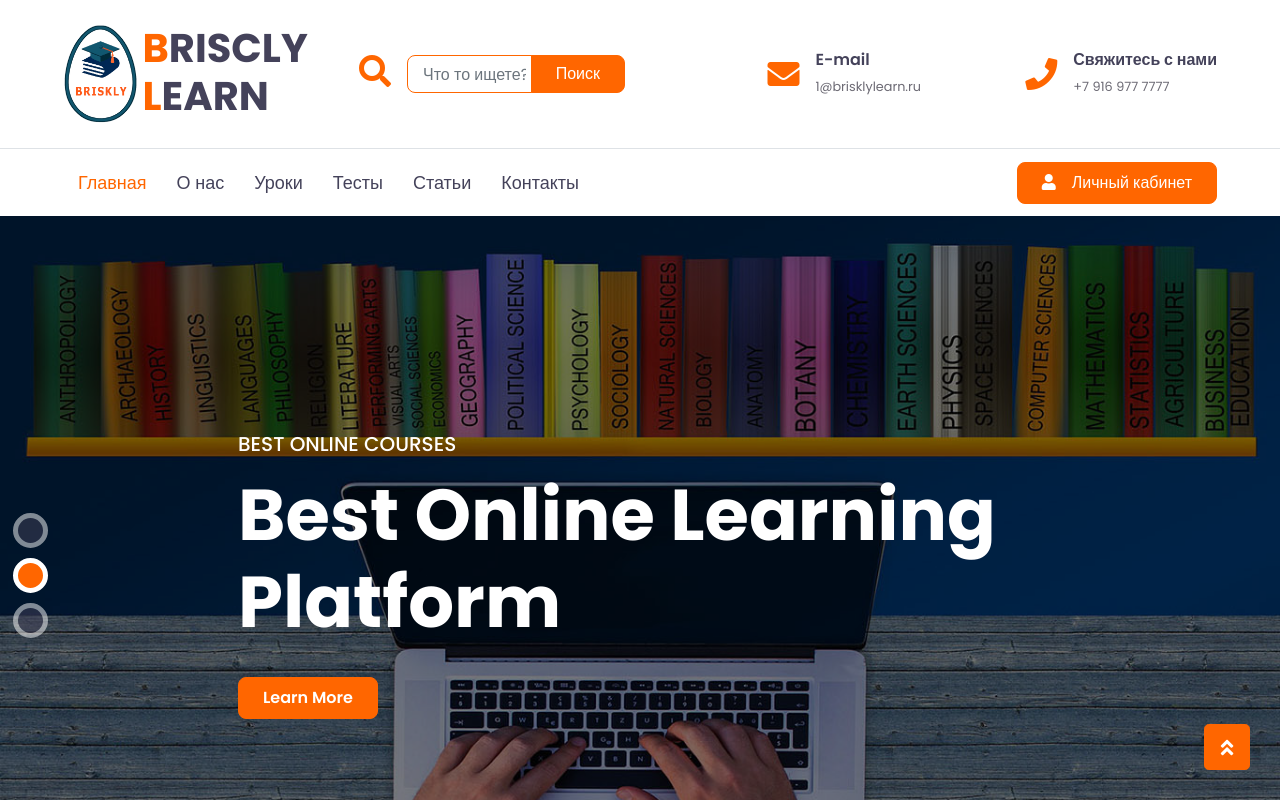
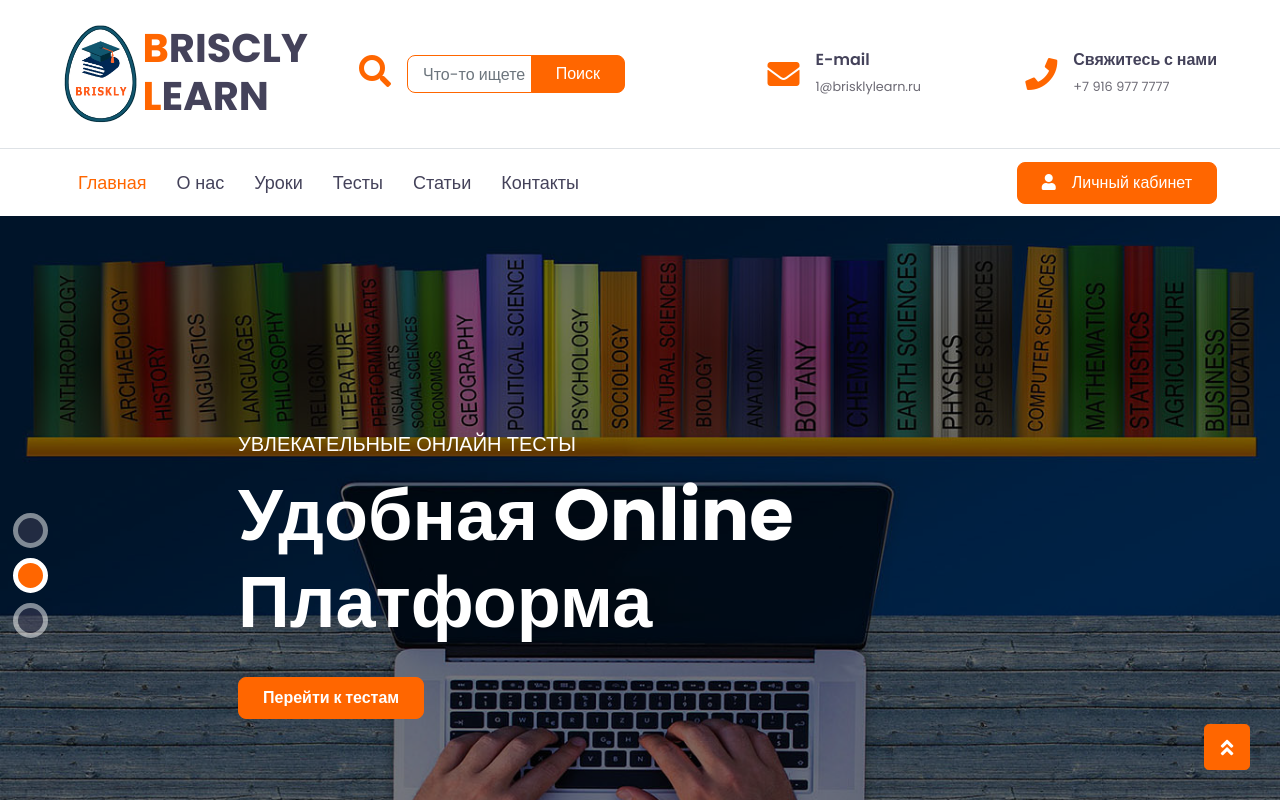
Before and after one commit to Breakhead2/Briskly-React, a React (Create React App) app: page / in a window 1280 px wide. Shown: the top 800 px of the page. Built offline with nearby package versions, Linux system fonts and the light colour scheme.

Commit message:
carousel and conacts edited

```diff
--- a/src/components/MainCarousel.jsx
+++ b/src/components/MainCarousel.jsx
@@ -15,16 +15,16 @@ function MainCarousel() {
         <Carousel.Caption className="d-flex align-items-center justify-content-center">
           <div className="p-5" style={{ width: '100%', maxWidth: '900px' }}>
             <h5 className="text-white text-uppercase mb-md-3">
-              Best Online Courses
+              Интересные Онлайн-курсы
             </h5>
             <h1 className="display-3 text-white mb-md-4">
-              Best Education From Your Home
+              Современные практики онлайн
             </h1>
             <Link
-              to="/"
+                to="/lessons"
                 className="btn btn-primary py-md-2 px-md-4 font-weight-semi-bold mt-2"
             >
-              Learn More
+              Хочу узнать больше
             </Link>
           </div>
         </Carousel.Caption>
@@ -39,16 +39,16 @@ function MainCarousel() {
         <Carousel.Caption className="d-flex align-items-center justify-content-center">
           <div className="p-5" style={{ width: '100%', maxWidth: '900px' }}>
             <h5 className="text-white text-uppercase mb-md-3">
-              Best Online Courses
+              Увлекательные Онлайн Тесты
             </h5>
             <h1 className="display-3 text-white mb-md-4">
-              Best Online Learning Platform
+              Удобная Online Платформа
             </h1>
             <Link
-              to="/"
+                to="/tests"
                 className="btn btn-primary py-md-2 px-md-4 font-weight-semi-bold mt-2"
             >
-              Learn More
+              Перейти к тестам
             </Link>
           </div>
         </Carousel.Caption>
@@ -63,16 +63,16 @@ function MainCarousel() {
         <Carousel.Caption className="d-flex align-items-center justify-content-center">
           <div className="p-5" style={{ width: '100%', maxWidth: '900px' }}>
             <h5 className="text-white text-uppercase mb-md-3">
-              Best Online Courses
+              Только на нашей платформе
             </h5>
             <h1 className="display-3 text-white mb-md-4">
-              New Way To Learn From Home
+              Большая библиотека статей по разным тематикам
             </h1>
             <Link
-              to="/"
+                to="/articles"
                 className="btn btn-primary py-md-2 px-md-4 font-weight-semi-bold mt-2"
             >
-              Learn More
+              Читать статьи
             </Link>
           </div>
         </Carousel.Caption>
--- a/src/components/Topbar.jsx
+++ b/src/components/Topbar.jsx
@@ -29,7 +29,7 @@ function Topbar() {
                 type="text"
                 className="form-control border-primary"
                 style={{ padding: 5, paddingLeft: 15 }}
-                placeholder="Что то ищете?"
+                placeholder="Что-то ищете?"
               />
               <div className="input-group-append">
                 <button className="btn btn-primary px-4">Поиск</button>
--- a/src/pages/ContactsPage.jsx
+++ b/src/pages/ContactsPage.jsx
@@ -2,7 +2,14 @@ function ContactsPage() {
   return (
     <div className="container-fluid text-center py-5">
       <h2>Контакты</h2>
-        <div className="layer1"></div>
+        <div className="layer1">
+            <img src="img/map.jpg" alt="" />
+            <div className="layercontacts">
+            Вы можете связаться с нами по телефону: +7 (903) 134-56-77 или отправить мне сообщение по
+            e-mail:
+                <a href="mailto:1@brisklylearn.ru">1@brisklylearn.ru</a>
+            </div>
+        </div>
     </div>
   );
 }
--- a/src/styles/index.scss
+++ b/src/styles/index.scss
@@ -264,3 +264,19 @@ h6,
     padding: 20px;
     text-align: justify;
 }
+
+
+.layer1 img {
+    display: block;
+    margin: 0 auto;
+    width: 400px;
+    border-radius: 50%;
+}
+
+.layercontacts {
+    display: block;
+    margin: 0 auto;
+    text-align: center;
+    padding: 40px 20px;
+    width: 600px;
+}
```
Also changed, not shown: public/img/map.jpg (added). Lines whose indentation alone changed are shown as unchanged.
